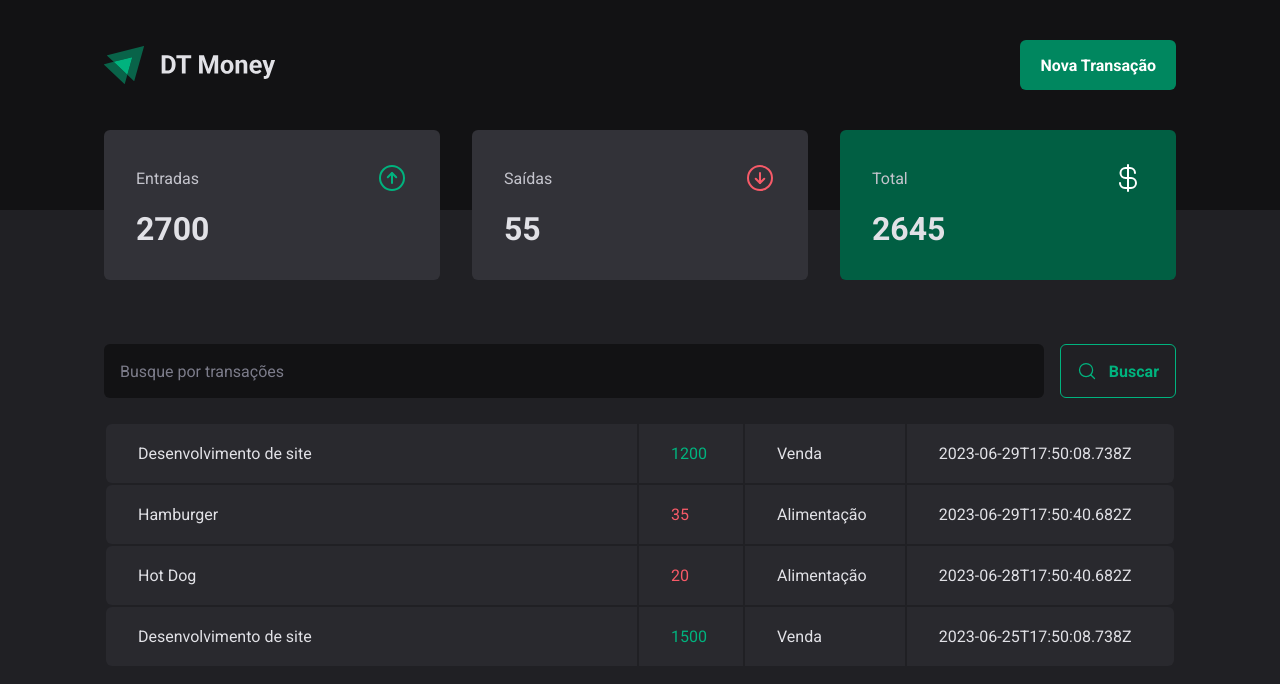
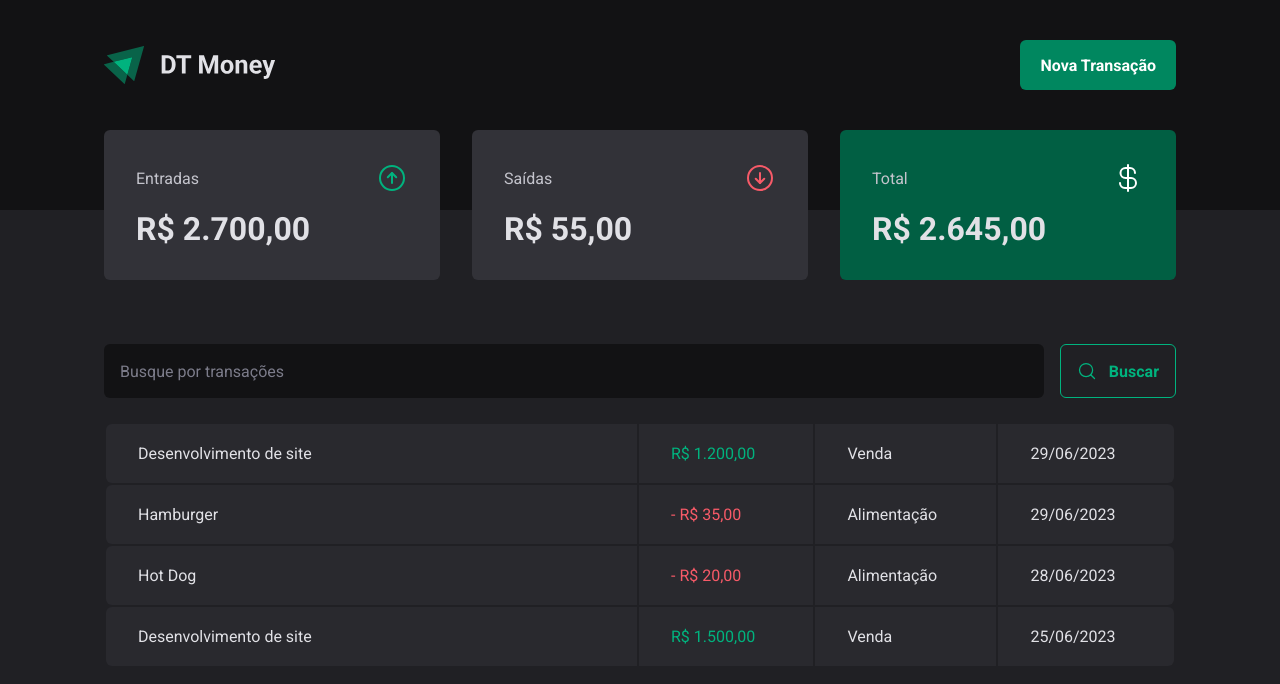
Before and after one commit to giovanaraphaelli/rockeseat-ignite-reactjs, a React (Vite) app in the folder 03-dt-money/: page / in a window 1280 px wide. Shown: the top 684 px of the page. Built offline with nearby package versions, Linux system fonts and the light colour scheme; data requests are answered from the project's data file.

Commit message:
feat: format values

```diff
--- a/03-dt-money/src/components/Summary/index.tsx
+++ b/03-dt-money/src/components/Summary/index.tsx
@@ -2,6 +2,7 @@
 import { useContext } from 'react';
 import { TransactionsContext } from '../../contexts/TransactionsContext';
 import { SummaryCard, SummaryContainer } from './styles';
+import { priceFormatter } from '../../utils/formater';
 
 export function Summary() {
   const { transactions } = useContext(TransactionsContext);
@@ -31,7 +32,7 @@
           <span>Entradas</span>
           <ArrowCircleUp size={32} color="#00b37e" />
         </header>
-        <strong>{summary.income}</strong>
+        <strong>{priceFormatter.format(summary.income)}</strong>
       </SummaryCard>
 
       <SummaryCard>
@@ -39,7 +40,7 @@
           <span>Saídas</span>
           <ArrowCircleDown size={32} color="#f75a68" />
         </header>
-        <strong>{summary.outcome}</strong>
+        <strong>{priceFormatter.format(summary.outcome)}</strong>
       </SummaryCard>
 
       <SummaryCard variant="green">
@@ -47,7 +48,7 @@
           <span>Total</span>
           <CurrencyDollar size={32} color="#fff" />
         </header>
-        <strong>{summary.total}</strong>
+        <strong>{priceFormatter.format(summary.total)}</strong>
       </SummaryCard>
     </SummaryContainer>
   );
--- a/03-dt-money/src/pages/Transactions/index.tsx
+++ b/03-dt-money/src/pages/Transactions/index.tsx
@@ -8,6 +8,7 @@
   TransactionsContainer,
   TransactionsTable,
 } from './styles';
+import { dateFormatter, priceFormatter } from '../../utils/formater';
 
 export function Transactions() {
   const { transactions } = useContext(TransactionsContext);
@@ -25,11 +26,14 @@
                   <td width="50%">{transaction.description}</td>
                   <td>
                     <PriceHighlight variant={transaction.type}>
-                      {transaction.price}
+                      {transaction.type === 'outcome' && '- '}
+                      {priceFormatter.format(transaction.price)}
                     </PriceHighlight>
                   </td>
                   <td>{transaction.category}</td>
-                  <td>{transaction.createdAt}</td>
+                  <td>
+                    {dateFormatter.format(new Date(transaction.createdAt))}
+                  </td>
                 </tr>
               );
             })}
--- /dev/null
+++ b/03-dt-money/src/utils/formater.ts
@@ -0,0 +1,6 @@
+export const dateFormatter = new Intl.DateTimeFormat('pt-BR');
+
+export const priceFormatter = new Intl.NumberFormat('pt-BR', {
+  style: 'currency',
+  currency: 'BRL',
+});
```
